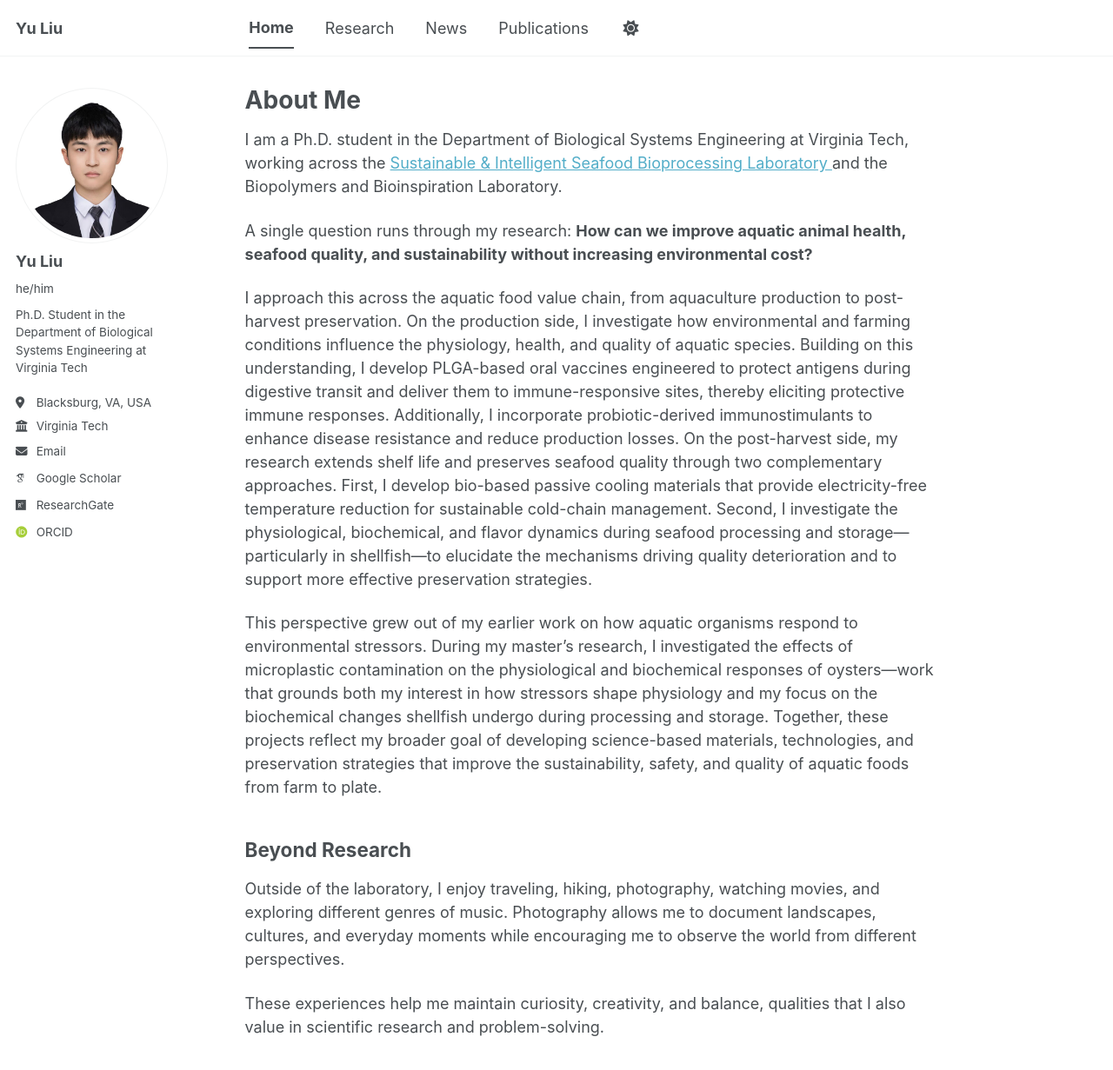
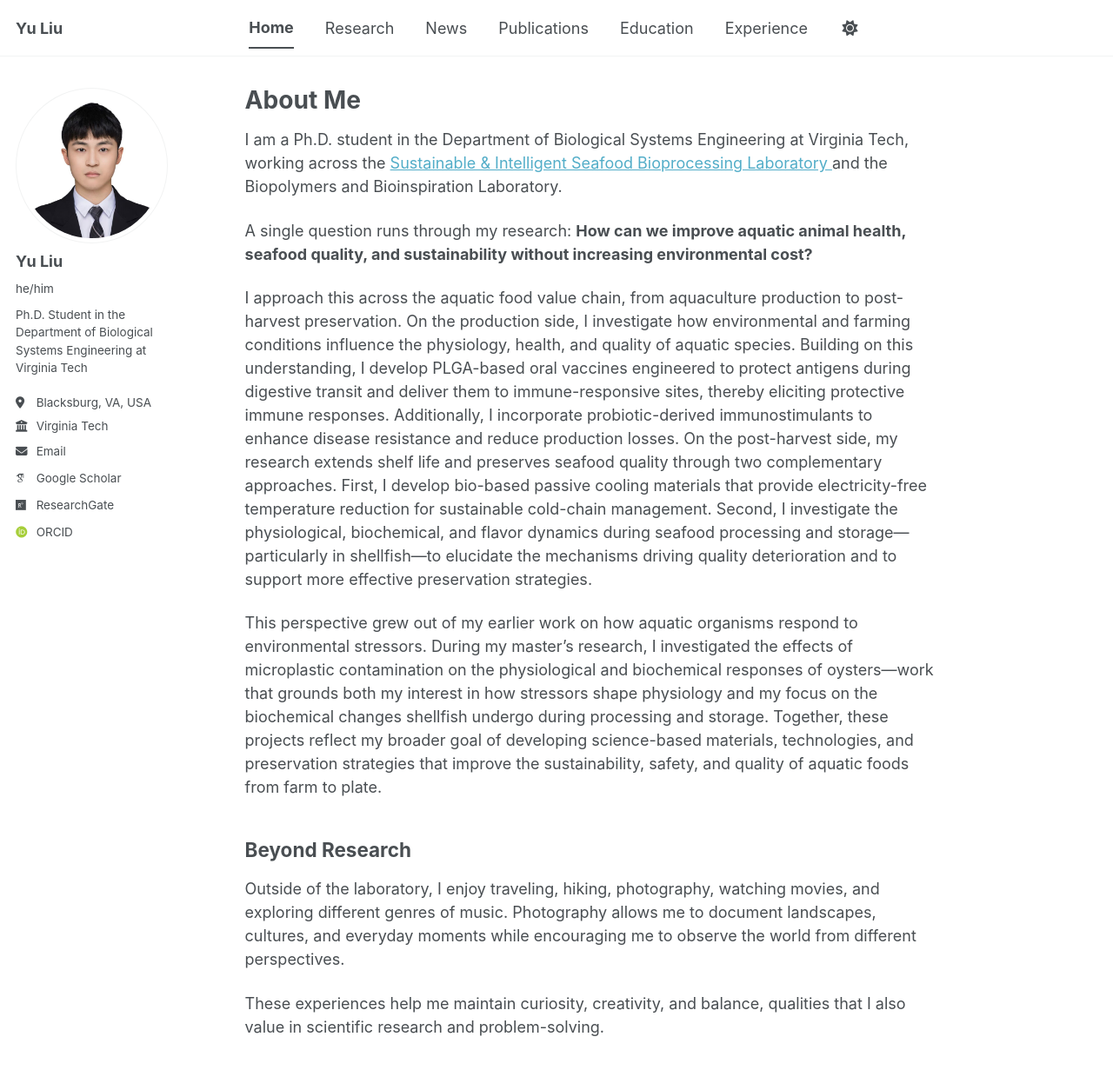
Before and after one commit to yuliu0322/yuliu0322.github.io, a Jekyll site: the page built from _pages/about.md, in a window 1280 px wide and 1254 px high. Shown: the top 1231 px of the window at 87% size. Built offline with Jekyll 4.4.1, drawn with Linux system fonts in a browser that asks for light colours; some web fonts are replaced; a script bundle is joined from its source files by our own code; library files that are not in the unit come from our copies.

Commit message:
Update masthead.html

```diff
--- a/_includes/masthead.html
+++ b/_includes/masthead.html
@@ -8,19 +8,9 @@
           <li class="masthead__menu-item masthead__menu-item--lg persist {% if page.url == '/' or page.url == '/index.html' %}selected{% endif %}">
             <span class="site-title" style="margin-right: 160px;">{{ site.title }}</span>
           </li>
-          {% for link in site.data.navigation.main %}
+ {% for link in site.data.navigation.main %}
   <li class="masthead__menu-item {% if page.url == link.url %}selected{% endif %}">
-    {% if link.title == "Home" %}
-      <a href="/">Home</a>
-    {% elsif link.title == "Research" %}
-      <a href="/research/">Research</a>
-    {% elsif link.title == "Publications" %}
-      <a href="/publications/">Publications</a>
-    {% elsif link.title == "News" %}
-     <a href="/news/">News</a>
-    {% elsif link.title == "CV" %}
-      <a href="/cv/">CV</a>
-    {% endif %}
+    <a href="{{ base_path }}{{ link.url }}">{{ link.title }}</a>
   </li>
 {% endfor %}
           <li id="theme-toggle" class="masthead__menu-item persist tail">
```
